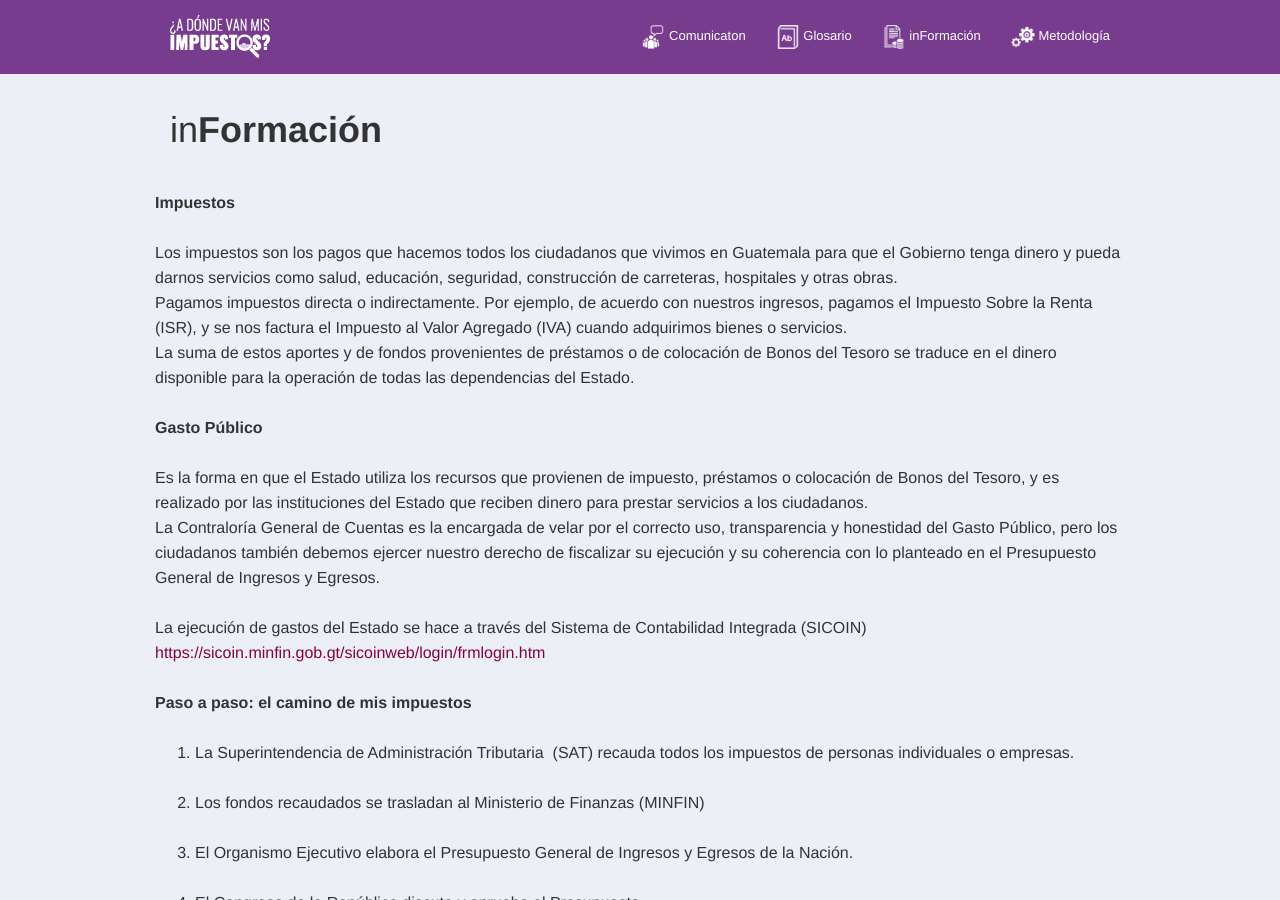
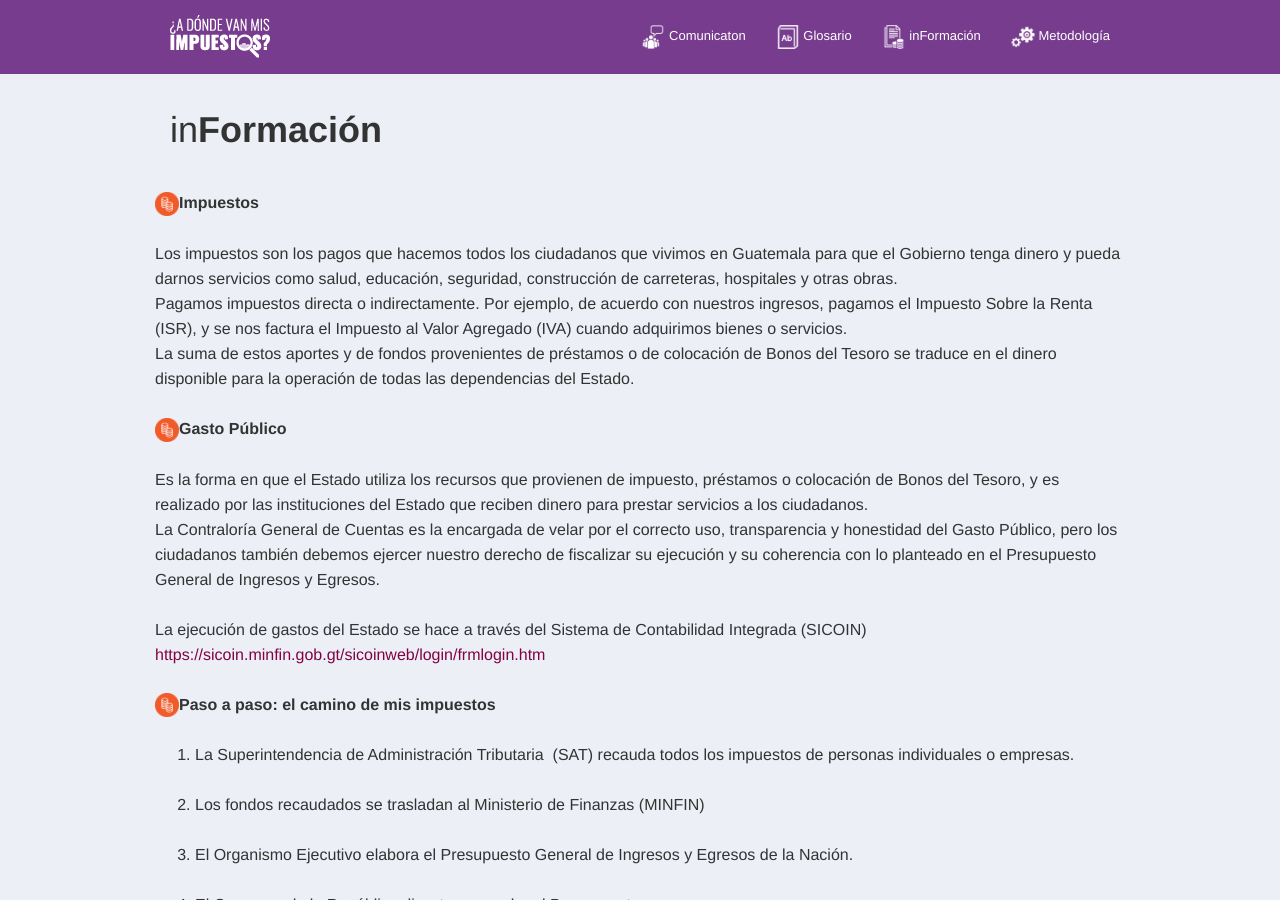
Before and after one commit to jherreragt/MiGuatemala.org, a Jekyll site: the page built from inFormacion.html, in a window 1280 px wide and 900 px high. Built offline with Jekyll 4.4.1, drawn with Linux system fonts in a browser that asks for light colours; nearby versions of some CDN libraries; some web fonts are replaced.

Commit message:
Update inFormacion.html

```diff
--- a/inFormacion.html
+++ b/inFormacion.html
@@ -5,7 +5,7 @@ title: inFormación
 <h1 class="page-title"><br>in<b>Formación<b></h1>
 <div class="row spaced">
 
-<br><b>Impuestos</b><br>
+      <br><b><img src="img/ÍCONOS/ICONOS-32.png" style="height: 24px; width: 24px;">Impuestos</b><br>
 
       <br><span style="font-weight: 400;">Los impuestos son los pagos que hacemos todos los ciudadanos que vivimos en Guatemala para que el Gobierno tenga dinero y pueda darnos servicios como salud, educación, seguridad, construcción de carreteras, hospitales y otras obras. </span>
 
@@ -13,7 +13,7 @@ title: inFormación
 
       <br><span style="font-weight: 400;">La suma de estos aportes y de fondos provenientes de préstamos o de colocación de Bonos del Tesoro se traduce en el dinero disponible para la operación de todas las dependencias del Estado. </span>
       <br>
-      <br><b>Gasto Público</b><br>
+      <br><b><img src="img/ÍCONOS/ICONOS-32.png" style="height: 24px; width: 24px;">Gasto Público</b><br>
 
       <br><span style="font-weight: 400;">Es la forma en que el Estado utiliza los recursos que provienen de impuesto, préstamos o colocación de Bonos del Tesoro, y es realizado por las instituciones del Estado que reciben dinero para prestar servicios a los ciudadanos. </span>
 
@@ -23,7 +23,7 @@ title: inFormación
 
       &nbsp;
       <br><br>
-      <b>Paso a paso: el camino de mis impuestos</b><br>
+      <b><img src="img/ÍCONOS/ICONOS-32.png" style="height: 24px; width: 24px;">Paso a paso: el camino de mis impuestos</b><br>
       <ol>
       	<br><li style="font-weight: 400;"><span style="font-weight: 400;">La Superintendencia de Administración Tributaria  (SAT) recauda todos los impuestos de personas individuales o empresas.</span></li>
       	<br><li style="font-weight: 400;"><span style="font-weight: 400;">Los fondos recaudados se trasladan al Ministerio de Finanzas (MINFIN)</span></li>
@@ -35,27 +35,27 @@ title: inFormación
       <br></ol>
       &nbsp;
 
-      <br><b>¿Cómo se elabora el presupuesto?</b><br>
+      <br><b><img src="img/ÍCONOS/ICONOS-34.png" style="height: 24px; width: 24px;">¿Cómo se elabora el presupuesto?</b><br>
 
       <br><span style="font-weight: 400;">El proceso del presupuesto se divide en cuatro etapas: </span>
-
-      <br><b>Elaboración (Organismo Ejecutivo)</b><br>
+      <br>
+      <br><b><img src="img/ÍCONOS/ICONOS-34.png" style="height: 24px; width: 24px;">Elaboración (Organismo Ejecutivo)</b><br>
       <ol>
       	<br><li style="font-weight: 400;"><span style="font-weight: 400;">Planificación. Se </span><b>planifican</b><span style="font-weight: 400;"> las metas y objetivos del Estado en beneficio de la Ciudadanía. La  Secretaría de Planeación y Programación de la Presidencia (SEGEPLAN) trabaja en en coordinación con el Ministerio de Finanzas (MINFIN) en esta etapa. </span></li>
       	<br><li style="font-weight: 400;"><span style="font-weight: 400;">Anteproyecto. Se </span><b>formula</b><span style="font-weight: 400;"> el anteproyecto del presupuesto, que se debe presentar al MINFIN antes del 15 de julio para asegurar que es factible la recaudación de los fondos requeridos.</span></li>
       	<br><li style="font-weight: 400;"><span style="font-weight: 400;">Presentación. Se </span><b>presenta </b><span style="font-weight: 400;">el proyecto final ante el Congreso de la República, a más tardar el 2 de septiembre de cada año. </span></li>
       </ol>
-      <br><b>Aprobación (Organismo Legislativo)</b><br>
+      <br><b><img src="img/ÍCONOS/ICONOS-34.png" style="height: 24px; width: 24px;">Aprobación (Organismo Legislativo)</b><br>
       <ol>
       	<br><li style="font-weight: 400;"><span style="font-weight: 400;">Forma. La Comisión de Finanzas está a cargo de</span><b> revisar los requerimientos y escuchar a las instituciones </b><span style="font-weight: 400;">para argumentar sus peticiones. #ReformasYa: Regularmente estas reuniones se hacen a puerta cerrada y dan lugar a negociaciones donde se reasignan fondos y obras a cambio de favores políticos. </span></li>
       	<br><li style="font-weight: 400;"><span style="font-weight: 400;">Conclusión. El pleno del Congreso se reúne para decidir si aprueba la propuesta. De no aprobarse, se utiliza el mismo presupuesto del periodo anterior. </span></li>
       	<br><li style="font-weight: 400;"><span style="font-weight: 400;">Tiempo. El Congreso de la República debe </span><b>aprobar</b><span style="font-weight: 400;"> el Presupuesto a más tardar el 30 de noviembre de cada año.</span></li>
       </ol>
-      <br><b>Ejecución </b><br>
+      <br><b><img src="img/ÍCONOS/ICONOS-34.png" style="height: 24px; width: 24px;">Ejecución </b><br>
       <ol>
       	<br><li style="font-weight: 400;"><span style="font-weight: 400;">De acuerdo con el Presupuesto aprobado, cada institución recibe trimestralmente la cantidad de dinero asignada para garantizar su funcionamiento, en beneficio de los ciudadanos.</span></li>
       </ol>
-      <br><b>Fiscalización </b><br>
+      <br><b><img src="img/ÍCONOS/ICONOS-34.png" style="height: 24px; width: 24px;">Fiscalización </b><br>
       <ol>
       	<br><li style="font-weight: 400;"><span style="font-weight: 400;">Seguimiento. Las instituciones deben comparar los resultados de lo ejecutado en relación con las metas y objetivos que establecieron durante la planeación. </span></li>
       	<br><li style="font-weight: 400;"><span style="font-weight: 400;">Evaluación. Se revisan, corrigen y mejoran las acciones de cada institución para asegurar el cumplimiento de las metas.</span></li>
@@ -66,13 +66,13 @@ title: inFormación
 
       <br><h2><b>FAQS: </b></h2><br>
 
-      <br><b>¿Por qué es importante saber qué hacen con los impuestos?</b><br>
+      <br><b><img src="img/ÍCONOS/ICONOS-36.png" style="height: 24px; width: 24px;">¿Por qué es importante saber qué hacen con los impuestos?</b><br>
 
       <br><span style="font-weight: 400;">Como ciudadanos tenemos la</span><b> obligación</b><span style="font-weight: 400;"> de pagar impuestos, pero también tenemos el </span><b>derecho </b><span style="font-weight: 400;">de saber si los recursos se utilizan apropiadamente para beneficio de los ciudadanos guatemaltecos.  </span>
 
       &nbsp;
 
-      <br><b>¿Cómo podemos ejercer nuestro derecho? </b><br>
+      <br><b><img src="img/ÍCONOS/ICONOS-36.png" style="height: 24px; width: 24px;">¿Cómo podemos ejercer nuestro derecho? </b><br>
 
       <br><span style="font-weight: 400;">Podemos visitar las </span><b>Unidades de Acceso a la Información Pública</b><span style="font-weight: 400;">, en las diferentes instituciones del Gobierno. En el Ministerio de Finanzas, la Unidad de Acceso a  la Información se encuentra en el primer nivel. </span>
 
```
